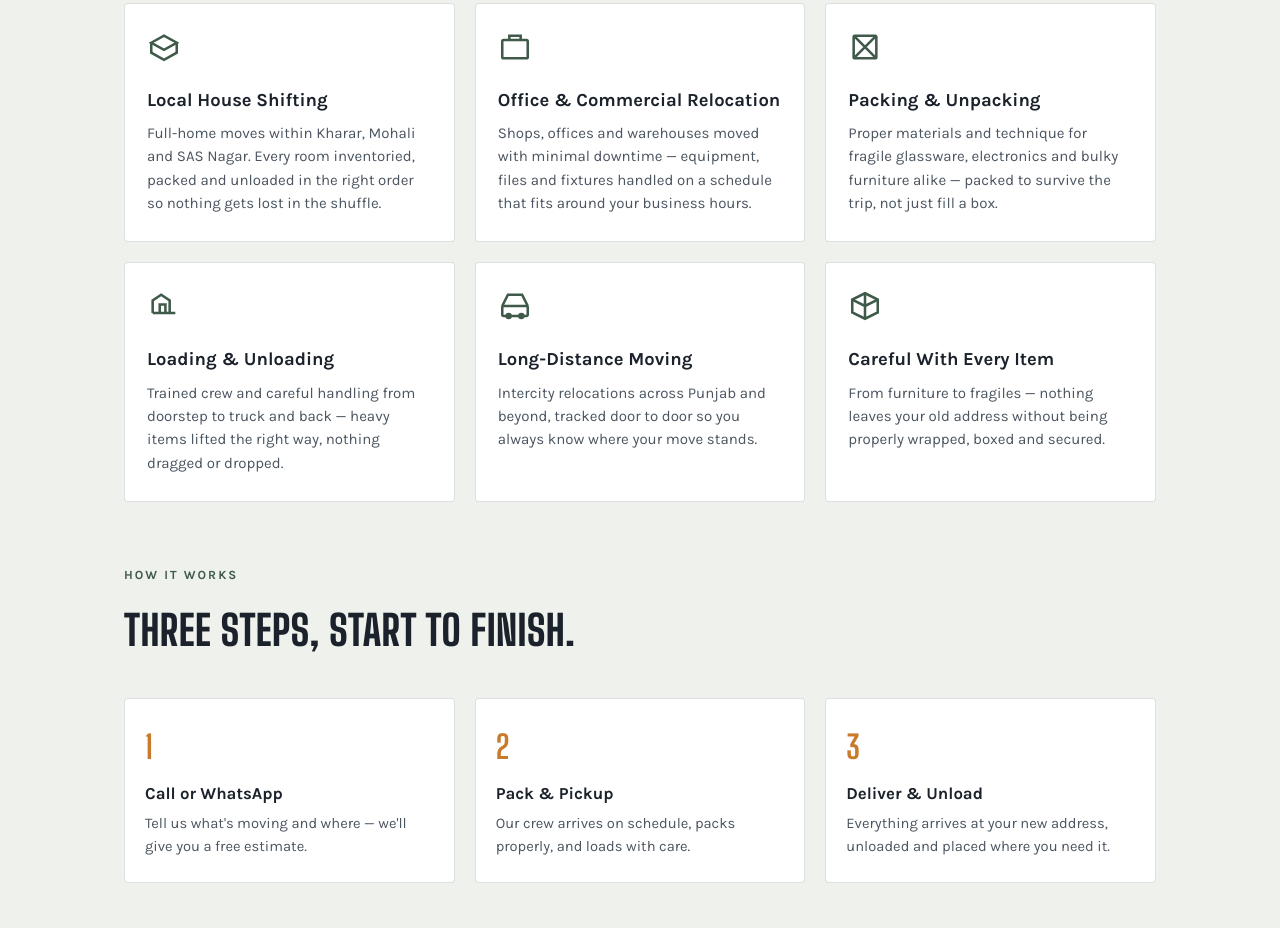
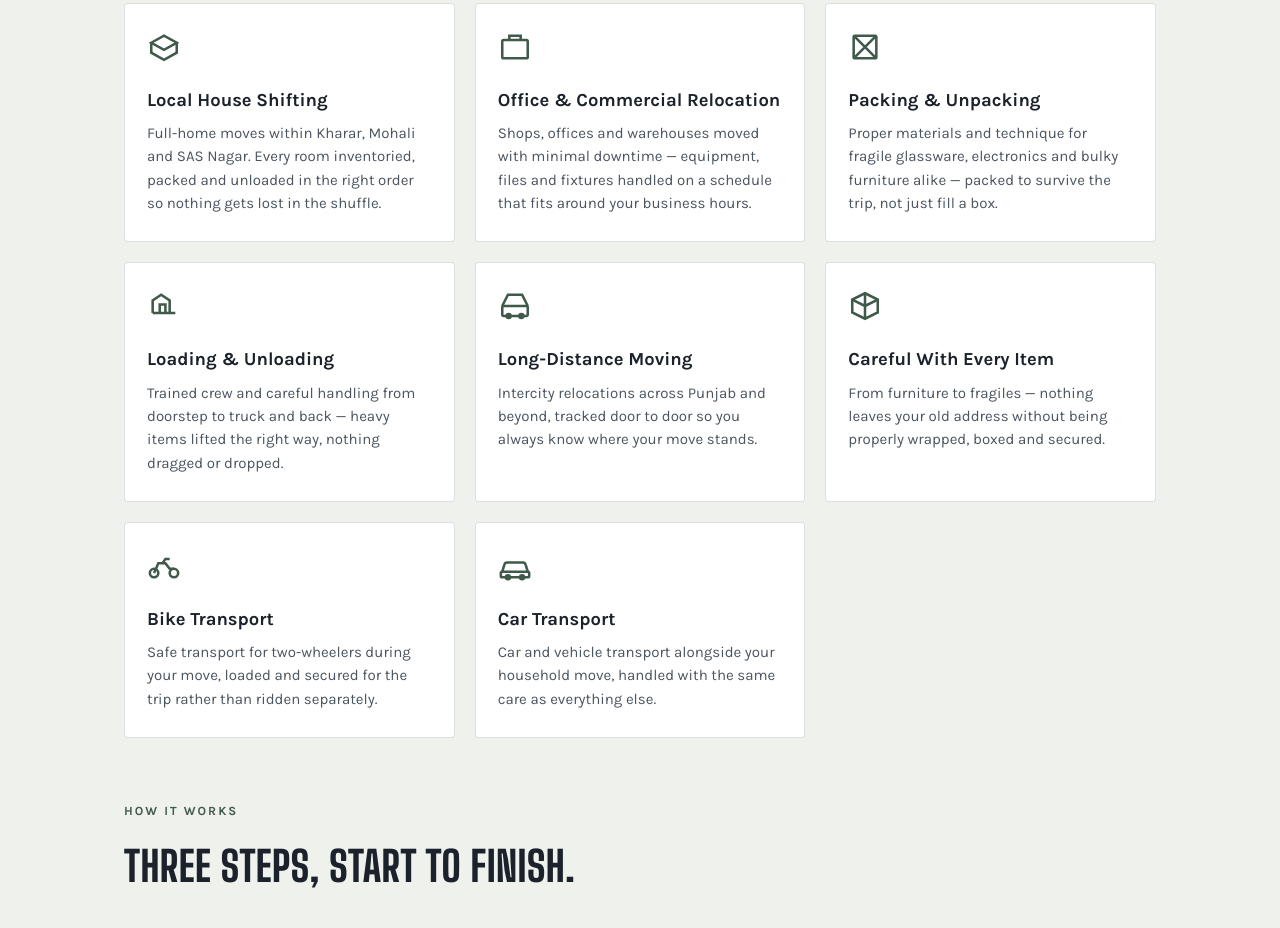
Before and after one commit to ankitjangra620/Allied_Packers_And_Movers, a website built with Vite: page services.html in a window 1280 px wide. Shown: the part 286-1214 px from the top of the page. Built offline with nearby package versions, Linux system fonts and the light colour scheme.

Commit message:
Add Bike Transport and Car Transport service cards

```diff
--- a/services.html
+++ b/services.html
@@ -85,6 +85,16 @@
           <h3>Careful With Every Item</h3>
           <p>From furniture to fragiles — nothing leaves your old address without being properly wrapped, boxed and secured.</p>
         </div>
+        <div class="card">
+          <svg viewBox="0 0 24 24" fill="none" stroke="currentColor" stroke-width="1.8"><circle cx="5" cy="17" r="3"/><circle cx="19" cy="17" r="3"/><path d="M5 17l3-7h5l3 4h3M11 10l2-3h3"/></svg>
+          <h3>Bike Transport</h3>
+          <p>Safe transport for two-wheelers during your move, loaded and secured for the trip rather than ridden separately.</p>
+        </div>
+        <div class="card">
+          <svg viewBox="0 0 24 24" fill="none" stroke="currentColor" stroke-width="1.8"><path d="M3 16l1.5-5A2 2 0 016.4 9.5h11.2A2 2 0 0119.5 11L21 16"/><rect x="2" y="16" width="20" height="4" rx="1"/><circle cx="7" cy="20" r="1.4"/><circle cx="17" cy="20" r="1.4"/></svg>
+          <h3>Car Transport</h3>
+          <p>Car and vehicle transport alongside your household move, handled with the same care as everything else.</p>
+        </div>
       </div>
 
       <div class="section-head" style="margin-top:64px;">
```
Also changed, not shown: index.html (+10 -0 lines).
